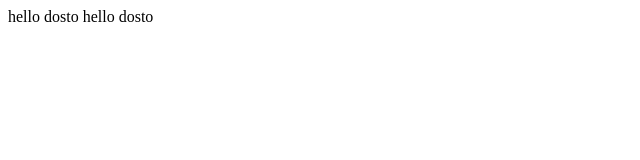
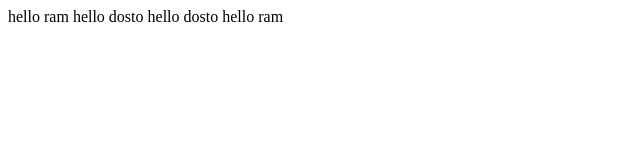
Before and after one commit to amandeepdhillon123/Basic_javascript, a plain HTML site: page inlinea and external/index.html in a window 1280 px wide. Shown: the whole page, without its empty margins (0-640 px from the left). Drawn offline with Linux system fonts and the light colour scheme.

Commit message:
internal amd external

```diff
--- /dev/null
+++ b/inlinea and external/external.js
@@ -0,0 +1 @@
+document.write("hello ram")
```
Also changed, not shown: inlinea and external/index.html (+11 -1 lines).
